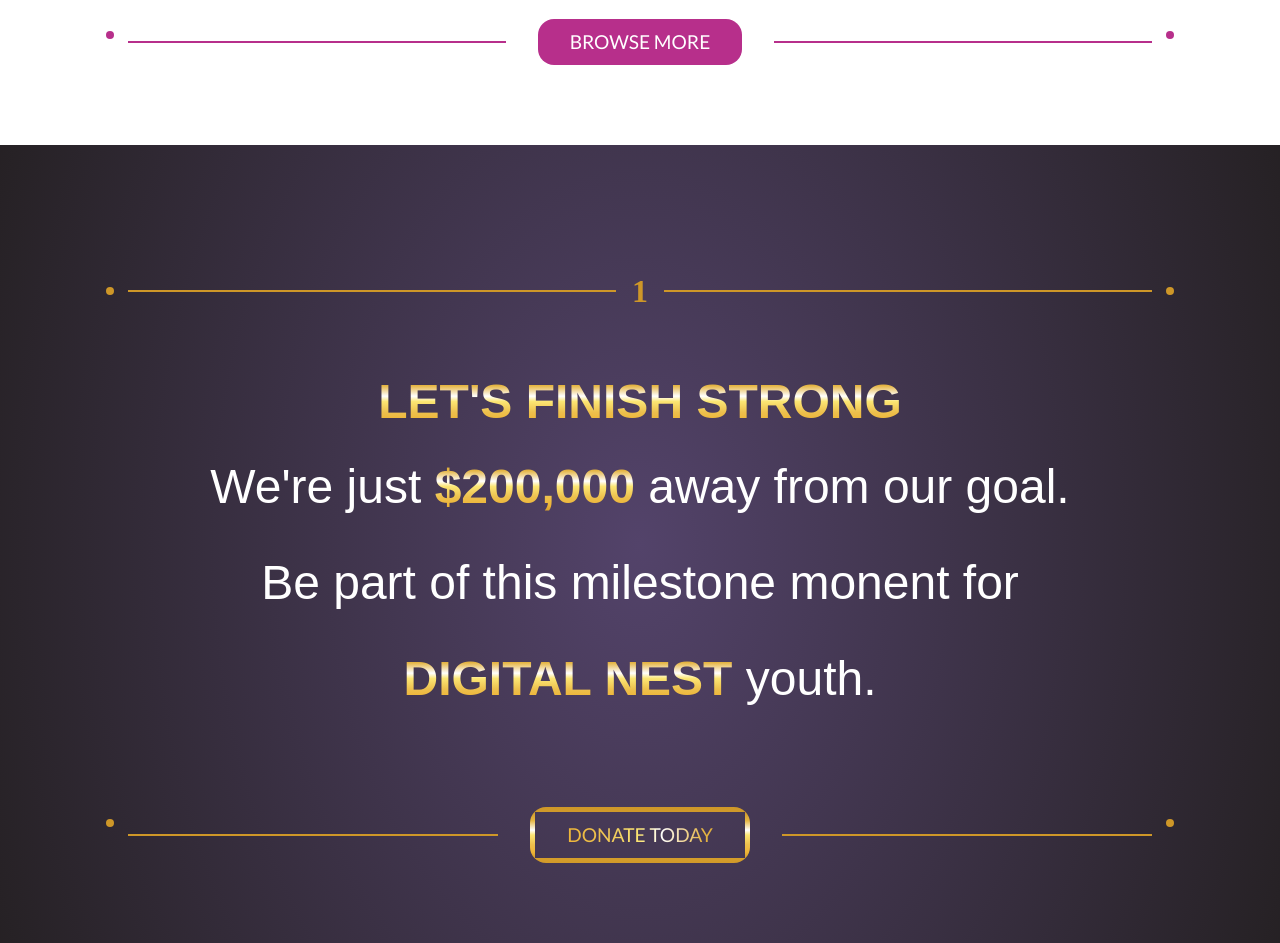
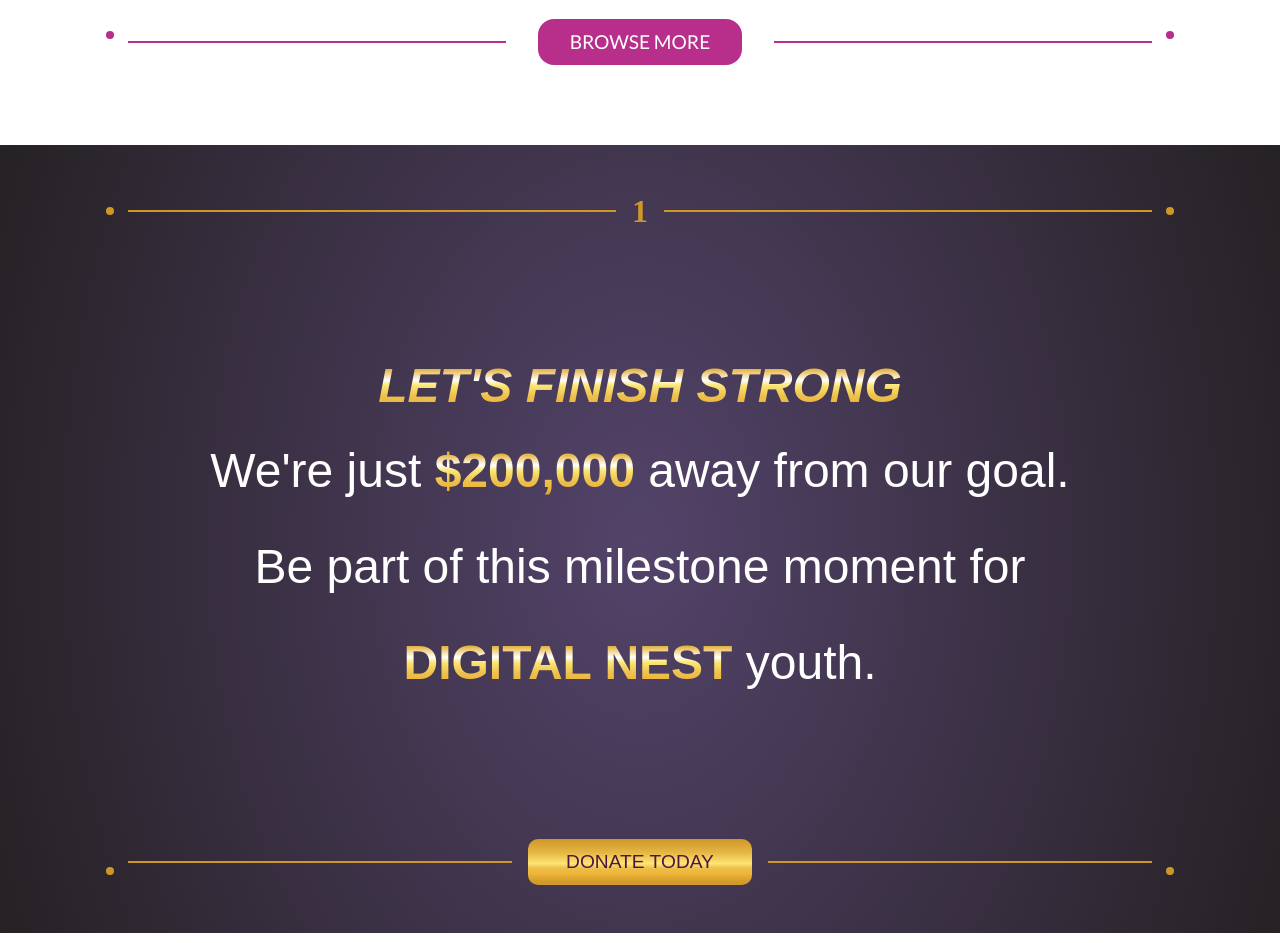
Before and after one commit to BizzNEST/BenefitLandingPage, a plain HTML site: page index.html in a window 1280 px wide. Shown: the part 2787-3730 px from the top of the page. Drawn offline with nearby package versions, Linux system fonts and the light colour scheme; a web font is replaced by a local one.

Commit message:
added italic and better spacing

```diff
--- a/benefit-info.css
+++ b/benefit-info.css
@@ -230,3 +230,7 @@
     width: 100%;
     height: 100%;
   }
+
+  .italic {
+    font-style: italic;
+  }
--- a/donate-section.css
+++ b/donate-section.css
@@ -1,43 +1,37 @@
-.donation-section{
-    background: radial-gradient(57.75% 134.12% at 49.94% 50.1%, #53436A 0%, #231F20 100%);
+.donation-section {
+  background: radial-gradient(
+    57.75% 134.12% at 49.94% 50.1%,
+    #53436a 0%,
+    #231f20 100%
+  );
 }
+
 .donate-more-bttn {
-    background: white;
-    position: relative;
-    padding: 0.6em 2rem;
-    border: 5px solid transparent;
-
-    border-image: linear-gradient(180deg,
-        #CE9728 0%,
-        #E5B543 20%,
-        #FFFFFF 40%,
-        #FCE674 50%,
-        #EDC04D 70%,
-        #EEB538 85%,
-        #D19A29 100%);
-    border-image-slice: 1;
-    border-radius: 1rem;
-
-    font-family: "Lato";
+  width: 14rem;
+  height: 2.9rem;
+  background: linear-gradient(
+    180deg,
+    #ce9728 0%,
+    #e5b543 29%,
+    #fce674 53.5%,
+    #edc04d 63%,
+    #eeb538 75%,
+    #d19a29 93.75%
+  );
+  border-style: none;
+  border-radius: 10px;
+  cursor: pointer;
   font-weight: 500;
   font-size: 1.2rem;
-    margin: 1rem;
-
-    color: transparent;
-    background-clip: text;
-    -webkit-background-clip: text;
-    -webkit-text-fill-color: transparent;
-    background-image: -webkit-linear-gradient(180deg,
-        #CE9728 0%,
-        #E5B543 20%,
-        #FFFFFF 40%,
-        #FCE674 50%,
-        #EDC04D 70%,
-        #EEB538 85%,
-        #D19A29 100%);
+  font-style: normal;
+  color: rgba(81, 20, 62, 1);
+  @media (max-width: 500px) {
+    width: 12rem;
+    height: 2.5rem;
+  }
 }
 
-.donation-text{
+.donation-text {
   display: flex;
   flex-direction: column;
   justify-content: center;
@@ -45,12 +39,12 @@
   text-align: center;
 }
 
-.donation-text p{
+.donation-text p {
   font-size: 3rem;
   line-height: 6rem;
 }
 
-.donation-text h2{
+.donation-text h2 {
   margin-bottom: 10px;
 }
 
@@ -71,17 +65,17 @@
   -webkit-text-fill-color: transparent;
 }
 
-  .donation-highlight h2{
+.donation-highlight h2 {
   font-style: italic;
 }
 
-.donation-line-break:first-of-type{
+.donation-line-break:first-of-type {
+  padding-top: 3rem;
+  padding-bottom: 8rem;
+}
+.donation-line-break:last-of-type {
   padding-top: 8rem;
-    padding-bottom: 4rem;
-}
-.donation-line-break:last-of-type{
-    padding-top: 4rem;
-    padding-bottom: 4rem;
+  padding-bottom: 3rem;
 }
 .donation-line-break {
   display: flex;
@@ -89,20 +83,19 @@
 }
 
 .donation-circle {
-    color: #CE9728;
-    background-color: #CE9728;
+  color: #ce9728;
+  background-color: #ce9728;
   width: 0.5em;
   height: 0.5em;
   border-radius: 6.25rem;
-
 }
 
 .donation-text-frame {
   text-align: center;
-    color: #CE9728;
+  color: #ce9728;
   width: 80%;
   border-style: solid;
-    border-color: #CE9728;
+  border-color: #ce9728;
   border-left: none;
   border-right: none;
   border-bottom: none;
@@ -110,15 +103,14 @@
   outline: none;
 }
 .donation-text-frame legend {
-    font-family: 'Times New Roman', Times, serif;
+  font-family: "Times New Roman", Times, serif;
   font-weight: 800;
   font-size: 2rem;
   text-align: center;
-    color: #CE9728;
+  color: #ce9728;
   padding-left: 1rem;
   padding-right: 1rem;
 }
-
 
 @media only screen and (max-width: 48rem) {
   .circle {
--- a/index.html
+++ b/index.html
@@ -299,8 +299,8 @@
         </div>
 
         <div class="donation-text">
-            <h2> <span class="donation-highlight"> LET'S FINISH STRONG</span></h2>
-            <p> We're just <span class="donation-highlight">$200,000</span> away from our goal. <br> Be part of this milestone monent for <br> <span class="donation-highlight">DIGITAL NEST</span> youth.</p>
+            <h2> <span class="donation-highlight italic"> LET'S FINISH STRONG</span></h2>
+            <p> We're just <span class="donation-highlight">$200,000</span> away from our goal. <br> Be part of this milestone moment for <br> <span class="donation-highlight">DIGITAL NEST</span> youth.</p>
 
         </div>
 
```
Lines whose indentation alone changed are shown as unchanged.
